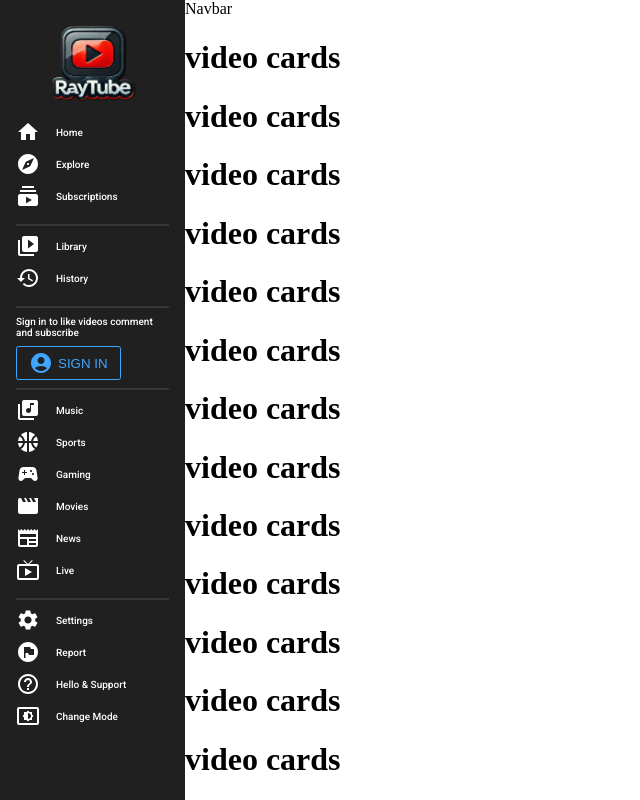
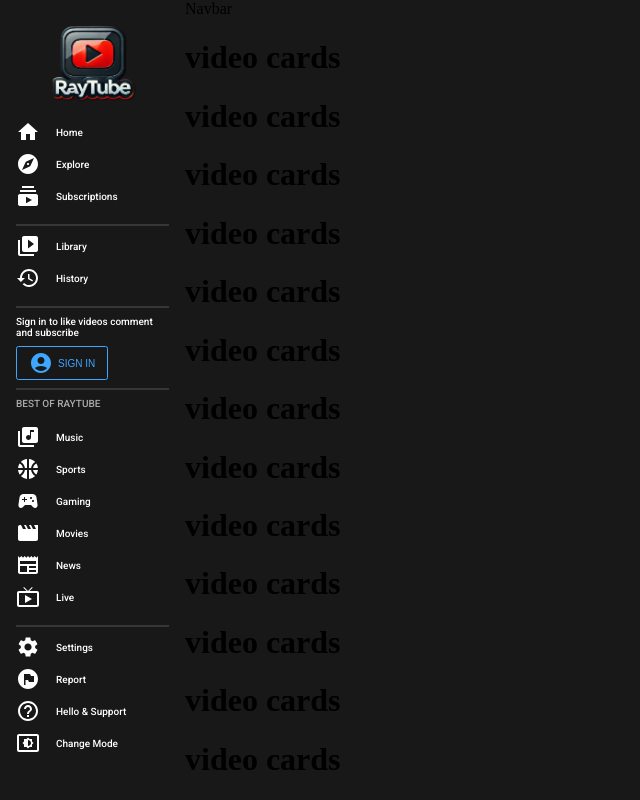
Before and after one commit to Raycurve/Raytube, a React (Vite) app in the folder Frontend/: page / in a window 1280 px wide. Shown: the top 800 px of the page, without its empty margins (0-640 px from the left). Built offline with nearby package versions, Linux system fonts and the light colour scheme.

Commit message:
Add themes

```diff
--- a/Frontend/src/App.jsx
+++ b/Frontend/src/App.jsx
@@ -1,6 +1,8 @@
-import styled from "styled-components";
+import styled, { ThemeProvider } from "styled-components";
 import Menu from "./components/Menu";
 import Navbar from "./components/Navbar";
+import { darkTheme, lightTheme} from "./utils/darkmode";
+import { useState } from "react";
 
 
 const Container = styled.div`
@@ -10,13 +12,17 @@
 const Main = styled.div`
   //main 7 times the width of other flex element i.e. menu :)
   flex:7;
+  background-color: ${({theme})=>theme.bg}
 `;
 const Wrapper = styled.div``;
 
 function App() {
+  const [darkMode,setDarkMode] = useState(true);
+
   return (
+    <ThemeProvider theme={darkMode ? darkTheme:lightTheme}>
       <Container>
-      <Menu />
+        <Menu darkMode = {darkMode} setDarkMode = {setDarkMode}/>
         <Main>
           <Navbar />
           <Wrapper>
@@ -55,6 +61,7 @@
           </Wrapper>
         </Main>
       </Container>
+    </ThemeProvider>
 
   )
 }
--- a/Frontend/src/components/Menu.jsx
+++ b/Frontend/src/components/Menu.jsx
@@ -19,11 +19,13 @@
 import SettingsBrightnessIcon from '@mui/icons-material/SettingsBrightness';
 import AccountCircleIcon from '@mui/icons-material/AccountCircle';
 import '@fontsource/roboto/500.css';
+
+
 const Container = styled.div `
   flex:1;
-  color:white;
+  color:${({theme}) => theme.text };
   height:100vh;
-  background-color:#202020;
+  background-color:${({theme}) => theme.bg };
   font-size:10px;
   font-family:roboto;
   font-weight:500;
@@ -42,7 +44,7 @@
 `
 const Hr =styled.hr`
   margin: 8px 0px;
-  border: 0.5px solid #373737
+  border: 0.5px solid ${({theme}) => theme.soft }
 `
 
 const Item = styled.div`
@@ -59,7 +61,6 @@
 `
 const Login = styled.div`
   font-weight: 300;
-  // font-size: small;
 `
 const Button = styled.button`
   padding:4px 12px;
@@ -68,13 +69,24 @@
   color: #3ea6ff;
   border-radius: 2.5px;
   font-weight: 500;
+  font-size: 10px;
   margin-top: 8px;
   cursor: pointer;
   display: flex;
   align-items:center;
   gap: 5px;
 `
-export default function Menu() {
+
+const Title = styled.h2`
+  color :#aaaaaa;
+  font-size: 10px;
+  font-weight: 500;
+  margin-bottom: 16px;
+
+`
+// console.log(${theme});
+export default function Menu({darkMode,setDarkMode}) {
+
   return (
     <Container>
       <Wrapper>
@@ -111,7 +123,9 @@
         </Login>
 
         <Hr/>
-
+        <Title>
+          BEST OF RAYTUBE
+        </Title>
         <Item>
           <LibraryMusicIcon/>
           Music
@@ -152,7 +166,8 @@
           <HelpOutlineIcon/>
           Hello & Support
         </Item>
-        <Item>
+        <Item onClick={()=>{setDarkMode(!darkMode); console.log("theme changed");
+        }}>
           <SettingsBrightnessIcon/>
           Change Mode
         </Item>
--- /dev/null
+++ b/Frontend/src/utils/darkmode.jsx
@@ -0,0 +1,14 @@
+ export const darkTheme = {
+    bg : "#181818",
+    bgLighter : "#202020",
+    text : "white",
+    textSoft : "#aaaaaa",
+    soft: "#373737"
+ }
+ export const lightTheme = {
+    bg : "#f9f9f9",
+    bgLighter : "white",
+    text : "black",
+    textSoft : "#606060",
+    soft: "#f5f5f5"
+ }
```
Lines whose indentation alone changed are shown as unchanged.
